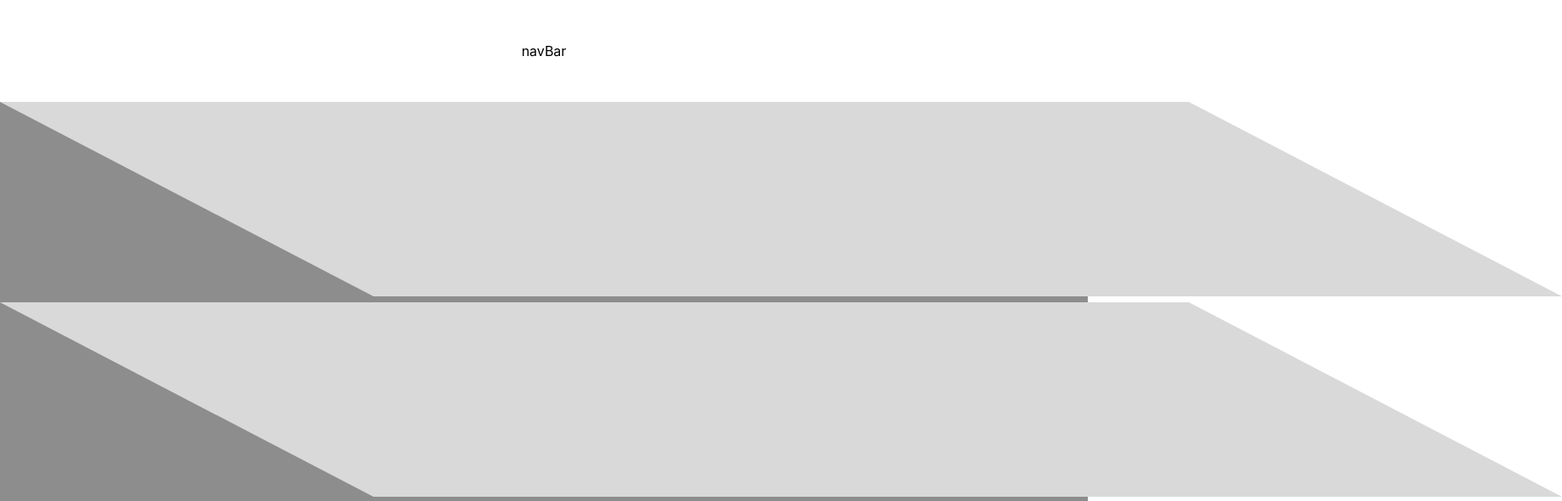
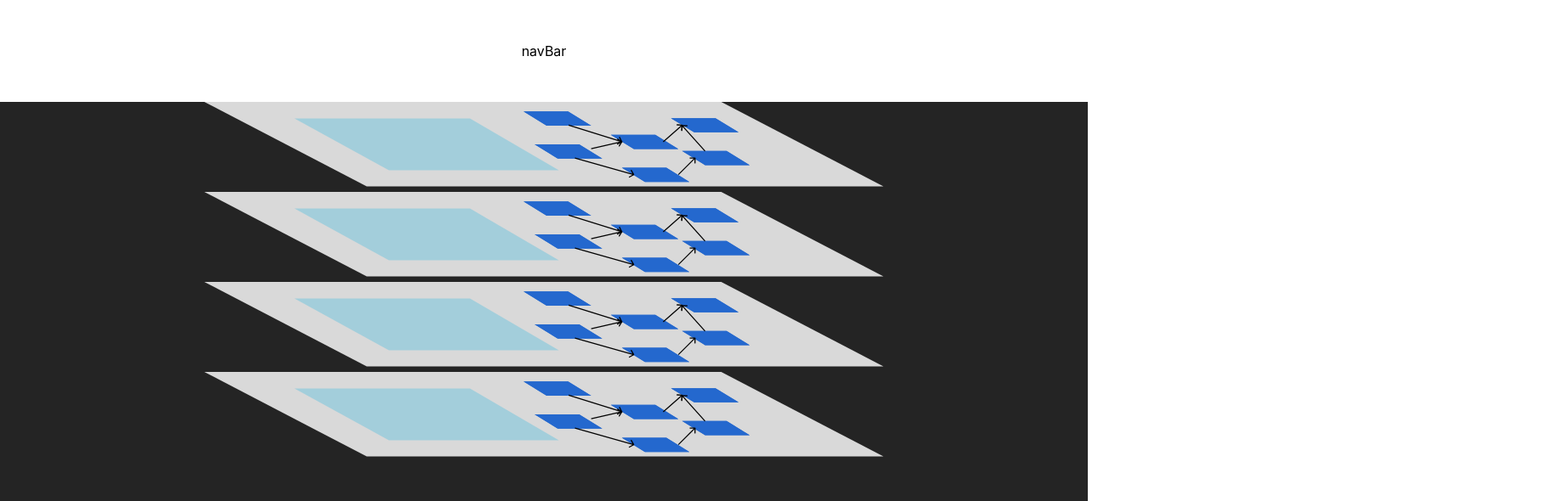
Before and after one commit to AEZIERE/front_commune, a React (Vite) app: page /product in a window 1280 px wide. Shown: the top 590 px of the page at 85% size, 1838 px wide, since content can reach past the window. Built offline with nearby package versions, Linux system fonts and the light colour scheme.

Commit message:
test schema page product

```diff
--- a/package.json
+++ b/package.json
@@ -9,6 +9,7 @@
     "preview": "vite preview"
   },
   "dependencies": {
+    "@projectstorm/react-diagrams": "^7.0.2",
     "@reduxjs/toolkit": "^1.9.3",
     "axios": "^1.3.5",
     "chart.js": "^4.3.0",
@@ -25,6 +26,7 @@
     "react-query": "^3.39.3",
     "react-redux": "^8.0.5",
     "react-router-dom": "^6.11.1",
+    "react-svg": "^16.1.13",
     "react-use": "^17.4.0",
     "redux-persist": "^6.0.0",
     "sass": "^1.62.0",
--- a/src/pages/Product/Product.scss
+++ b/src/pages/Product/Product.scss
@@ -8,7 +8,6 @@
 	#content {
 		width: 100%;
 		height: 70%;
-		background-color: rgb(141, 141, 141);
 	}
 	#footBar {
 		width: 100%;
--- a/src/pages/Product/Product.tsx
+++ b/src/pages/Product/Product.tsx
@@ -3,11 +3,62 @@ import "./Product.scss";
 import Schema from "./componants/Schema/Schema";
 
 const Product = () => {
+	const [effect, setEffect] = React.useState(false);
 	return (
 		<div id="product">
 			<div id="navBar">navBar</div>
 			<div id="content">
-				<Schema />
+				{[1, 2, 3, 4].map(() => (
+					<div className={effect ? "item display" : "item"}>
+						<svg
+							onClick={() => setEffect(!effect)}
+							width="100%"
+							height="100"
+							viewBox="0 0 1838 230"
+							fill="none"
+							xmlns="http://www.w3.org/2000/svg"
+						>
+							<path d="M0 0H1398.92L1838 229.026H439.5L0 0Z" fill="#D9D9D9" />
+							<path d="M244 45H719L959.5 185H499.5L244 45Z" fill="#6FC3DE" fill-opacity="0.5" />
+							<path d="M864 26H984.5L1047 64.5H926.5L864 26Z" fill="#2468CE" />
+							<path d="M864 26H984.5L1047 64.5H926.5L864 26Z" fill="#2468CE" />
+							<path d="M894 115H1014.5L1077 153.5H956.5L894 115Z" fill="#2468CE" />
+							<path d="M894 115H1014.5L1077 153.5H956.5L894 115Z" fill="#2468CE" />
+							<path d="M1100 89H1220.5L1283 127.5H1162.5L1100 89Z" fill="#2468CE" />
+							<path d="M1100 89H1220.5L1283 127.5H1162.5L1100 89Z" fill="#2468CE" />
+							<path d="M1130 178H1250.5L1313 216.5H1192.5L1130 178Z" fill="#2468CE" />
+							<path d="M1130 178H1250.5L1313 216.5H1192.5L1130 178Z" fill="#2468CE" />
+							<path d="M1263 44H1383.5L1446 82.5H1325.5L1263 44Z" fill="#2468CE" />
+							<path d="M1263 44H1383.5L1446 82.5H1325.5L1263 44Z" fill="#2468CE" />
+							<path d="M1293 133H1413.5L1476 171.5H1355.5L1293 133Z" fill="#2468CE" />
+							<path d="M1293 133H1413.5L1476 171.5H1355.5L1293 133Z" fill="#2468CE" />
+							<path
+								d="M1130.7 109.329C1131.43 108.944 1131.71 108.038 1131.33 107.304L1125.06 95.3453C1124.68 94.6114 1123.77 94.3281 1123.04 94.7125C1122.31 95.0969 1122.02 96.0034 1122.41 96.7373L1127.98 107.367L1117.35 112.935C1116.61 113.32 1116.33 114.226 1116.71 114.96C1117.1 115.694 1118 115.977 1118.74 115.593L1130.7 109.329ZM985.553 64.4317L1129.55 109.432L1130.45 106.568L986.447 61.5683L985.553 64.4317Z"
+								fill="black"
+							/>
+							<path
+								d="M1162.73 198.309C1163.45 197.905 1163.71 196.991 1163.31 196.268L1156.72 184.484C1156.32 183.76 1155.41 183.502 1154.68 183.906C1153.96 184.31 1153.7 185.224 1154.1 185.947L1159.96 196.422L1149.48 202.276C1148.76 202.68 1148.5 203.594 1148.91 204.317C1149.31 205.04 1150.22 205.299 1150.95 204.895L1162.73 198.309ZM1002.59 153.443L1161.59 198.443L1162.41 195.557L1003.41 150.557L1002.59 153.443Z"
+								fill="black"
+							/>
+							<path
+								d="M1329.5 152C1329.5 151.172 1328.83 150.5 1328 150.5H1314.5C1313.67 150.5 1313 151.172 1313 152C1313 152.828 1313.67 153.5 1314.5 153.5H1326.5V165.5C1326.5 166.328 1327.17 167 1328 167C1328.83 167 1329.5 166.328 1329.5 165.5V152ZM1284.06 198.061L1329.06 153.061L1326.94 150.939L1281.94 195.939L1284.06 198.061Z"
+								fill="black"
+							/>
+							<path
+								d="M1294.5 63.0936C1294.55 62.2668 1293.92 61.5546 1293.09 61.5029L1279.62 60.6608C1278.79 60.6091 1278.08 61.2375 1278.03 62.0643C1277.98 62.8911 1278.61 63.6033 1279.43 63.655L1291.41 64.4035L1290.66 76.3801C1290.61 77.207 1291.24 77.9191 1292.06 77.9708C1292.89 78.0225 1293.6 77.3941 1293.65 76.5673L1294.5 63.0936ZM1242.99 109.125L1293.99 64.1248L1292.01 61.8752L1241.01 106.875L1242.99 109.125Z"
+								fill="black"
+							/>
+							<path
+								d="M1293.08 62.5021C1292.25 62.4579 1291.55 63.0927 1291.5 63.92L1290.78 77.4007C1290.74 78.228 1291.37 78.9344 1292.2 78.9786C1293.03 79.0228 1293.73 78.3881 1293.78 77.5608L1294.42 65.5779L1306.4 66.2182C1307.23 66.2624 1307.93 65.6276 1307.98 64.8004C1308.02 63.9731 1307.39 63.2667 1306.56 63.2225L1293.08 62.5021ZM1356.12 131.997L1294.12 62.9974L1291.88 65.0026L1353.88 134.003L1356.12 131.997Z"
+								fill="black"
+							/>
+							<path
+								d="M1131.27 108.797C1131.71 108.096 1131.5 107.17 1130.8 106.729L1119.36 99.5543C1118.66 99.114 1117.73 99.3259 1117.29 100.028C1116.85 100.729 1117.07 101.655 1117.77 102.095L1127.93 108.473L1121.55 118.638C1121.11 119.34 1121.33 120.266 1122.03 120.706C1122.73 121.146 1123.66 120.934 1124.1 120.233L1131.27 108.797ZM1047.33 128.462L1130.33 109.462L1129.67 106.538L1046.67 125.538L1047.33 128.462Z"
+								fill="black"
+							/>
+						</svg>
+					</div>
+				))}
 			</div>
 			<div id="footBar">footBar</div>
 		</div>
--- a/src/pages/Product/componants/Schema/Schema.tsx
+++ b/src/pages/Product/componants/Schema/Schema.tsx
@@ -1,18 +1,49 @@
-import React from "react";
+import React, { useEffect } from "react";
 import MySvg from "./my-svg-file.svg";
 
+import createEngine, { DefaultLinkModel, DefaultNodeModel, DiagramModel } from "@projectstorm/react-diagrams";
+
+import { CanvasWidget } from "@projectstorm/react-canvas-core";
+
 const Schema = () => {
+	const [couches, setCouches] = React.useState([{ name: "couche1" }, { name: "couche2" }, { name: "couche3" }]);
+
+	const engine = createEngine();
+
+	// node 1
+	const node1 = new DefaultNodeModel({
+		name: "Node 1",
+		color: "rgb(0,192,255)",
+	});
+	node1.setPosition(100, 100);
+	let port1 = node1.addOutPort("Out");
+
+	// node 2
+	const node2 = new DefaultNodeModel({
+		name: "Node 1",
+		color: "rgb(0,192,255)",
+	});
+	node2.setPosition(200, 100);
+	let port2 = node2.addOutPort("Out");
+
+	const node3 = new DefaultNodeModel({
+		name: "Node 1",
+		color: "rgb(0,192,255)",
+	});
+	node3.setPosition(300, 100);
+	let port3 = node3.addOutPort("Out");
+
+	// link them and add a label to the link
+	const link = port1.link<DefaultLinkModel>(port2);
+	link.addLabel("Hello World!");
+
+	const model = new DiagramModel();
+	model.addAll(node1, node2, link, node3);
+	engine.setModel(model);
+
 	return (
 		<div>
-			<svg width="1838" height="230" viewBox="0 0 1838 230" fill="none" xmlns="http://www.w3.org/2000/svg">
-				<path d="M0 0H1398.92L1838 229.026H439.5L0 0Z" fill="#D9D9D9" />
-			</svg>
-			<svg width="1838" height="230" viewBox="0 0 1838 230" fill="none" xmlns="http://www.w3.org/2000/svg">
-				<path d="M0 0H1398.92L1838 229.026H439.5L0 0Z" fill="#D9D9D9" />
-			</svg>
-			<svg width="1838" height="230" viewBox="0 0 1838 230" fill="none" xmlns="http://www.w3.org/2000/svg">
-				<path d="M0 0H1398.92L1838 229.026H439.5L0 0Z" fill="#D9D9D9" />
-			</svg>
+			<CanvasWidget engine={engine} />
 		</div>
 	);
 };
```
Also changed, not shown: 1 other file (tests, documents, lock files or other folders).
